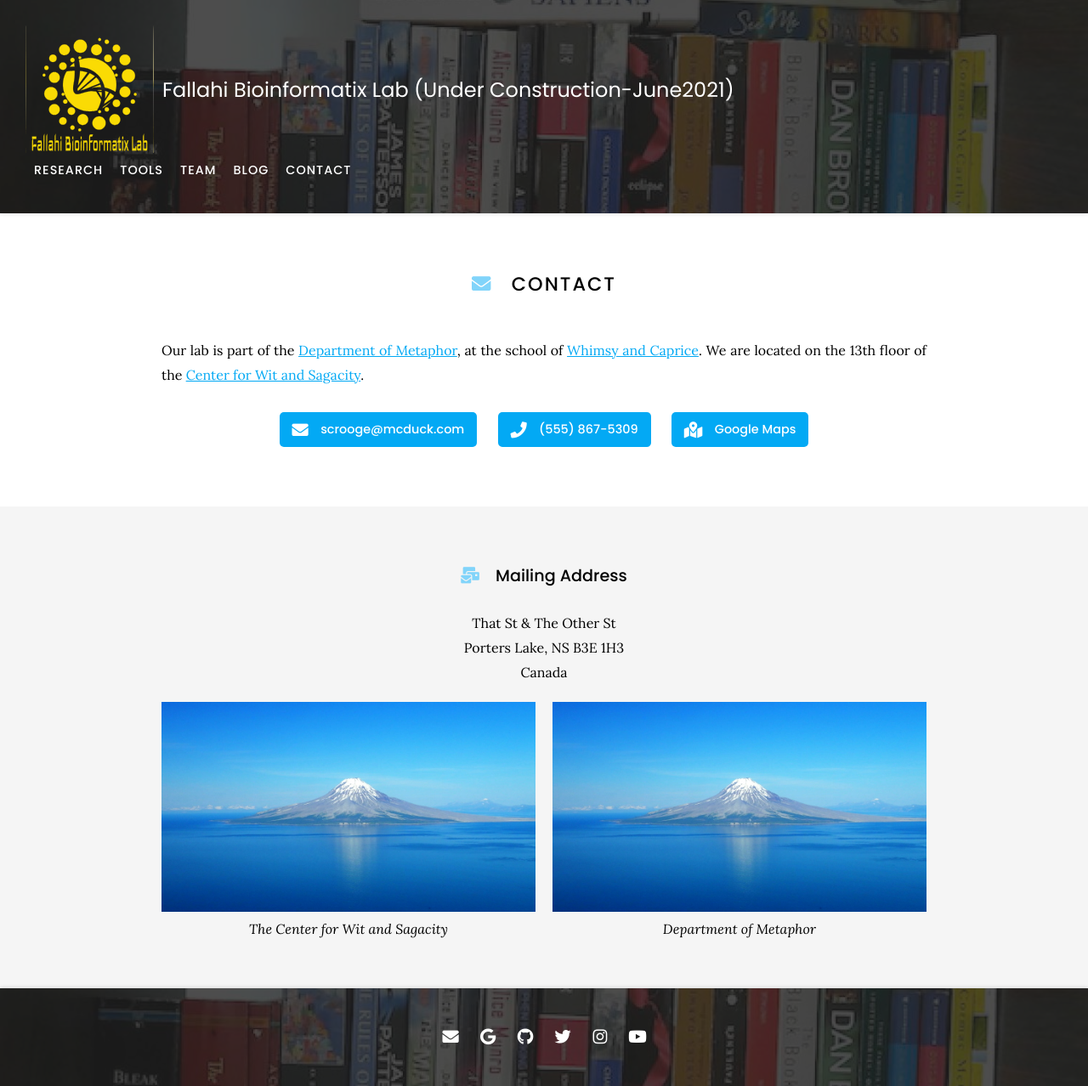
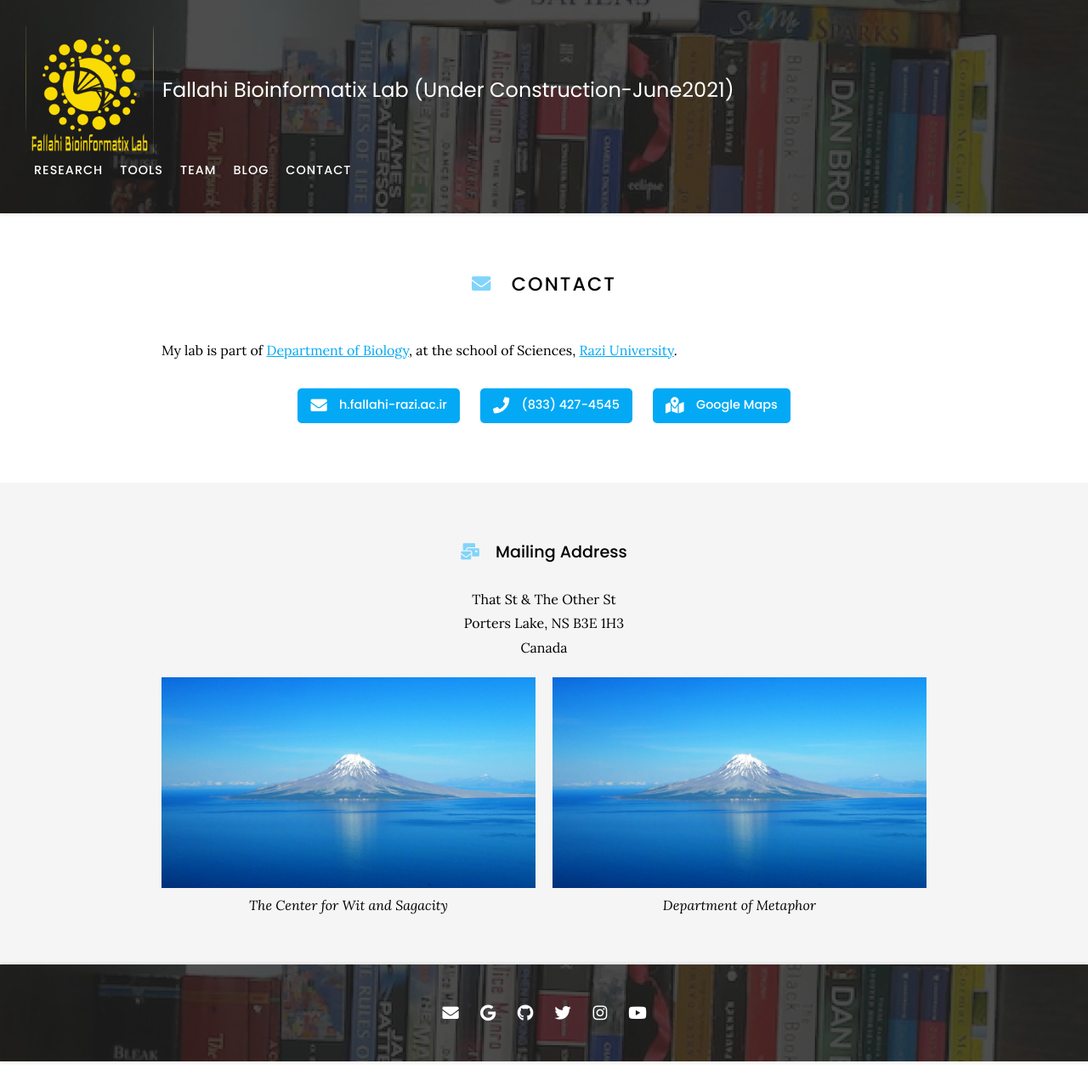
Before and after one commit to Hossein-Fallahi/Fallahi-Bioinformatics-Lab, a Jekyll site: the page built from contact/index.md, in a window 1280 px wide. Shown: the whole page at 85% size. Built offline with Jekyll 4.4.1, drawn with Linux system fonts in a browser that asks for light colours; nearby versions of some CDN libraries; after the commit the page ends 1249 px from its top, so only the background shows below that.

Commit message:
Update index.md

```diff
--- a/contact/index.md
+++ b/contact/index.md
@@ -7,25 +7,25 @@ nav:
 
 # <i class="fas fa-envelope"></i>Contact
 
-Our lab is part of the [Department of Metaphor](), at the school of [Whimsy and Caprice]().
-We are located on the 13th floor of the [Center for Wit and Sagacity]().
+My lab is part of [Department of Biology](https://sci.razi.ac.ir/~h.fallahi), at the school of Sciences, [Razi University](https://old.razi.ac.ir/en/home).
+
 
 {%
   include link.html
   type="email"
   icon=""
-  text="scrooge@mcduck.com"
+  text="h.fallahi-razi.ac.ir"
   tooltip=""
-  link="scrooge@mcduck.com"
+  link="h.fallahi@razi.ac.ir"
   style="button"
 %}
 {%
   include link.html
   type="phone"
   icon=""
-  text="(555) 867-5309"
+  text="(833) 427-4545"
   tooltip=""
-  link="+1-555-867-5309"
+  link="+98-833-427-4545"
   style="button"
 %}
 {%
@@ -33,8 +33,8 @@ We are located on the 13th floor of the [Center for Wit and Sagacity]().
   type="address"
   icon=""
   text="Google Maps"
-  tooltip="Our location on Google Maps for easy navigation"
-  link="https://www.google.com/maps/place/That+St+%26+The+Other+St,+Porters+Lake,+NS+B3E+1H3,+Canada/@44.7389237,-63.3033296,20.78z/data=!4m5!3m4!1s0x4b5a31023bb02565:0xb9505694e83a53d7!8m2!3d44.7389353!4d-63.3030828"
+  tooltip="Our location on the Maps "
+  link="https://www.google.com/maps/d/embed?mid=1b3uuuinoLJQVGcev5GGTe6sEBuk&ie=UTF8&msa=0&output=embed&ll=34.38947250093431%2C47.10590400000002&z=19"
   style="button"
 %}
 {:.center}
```
